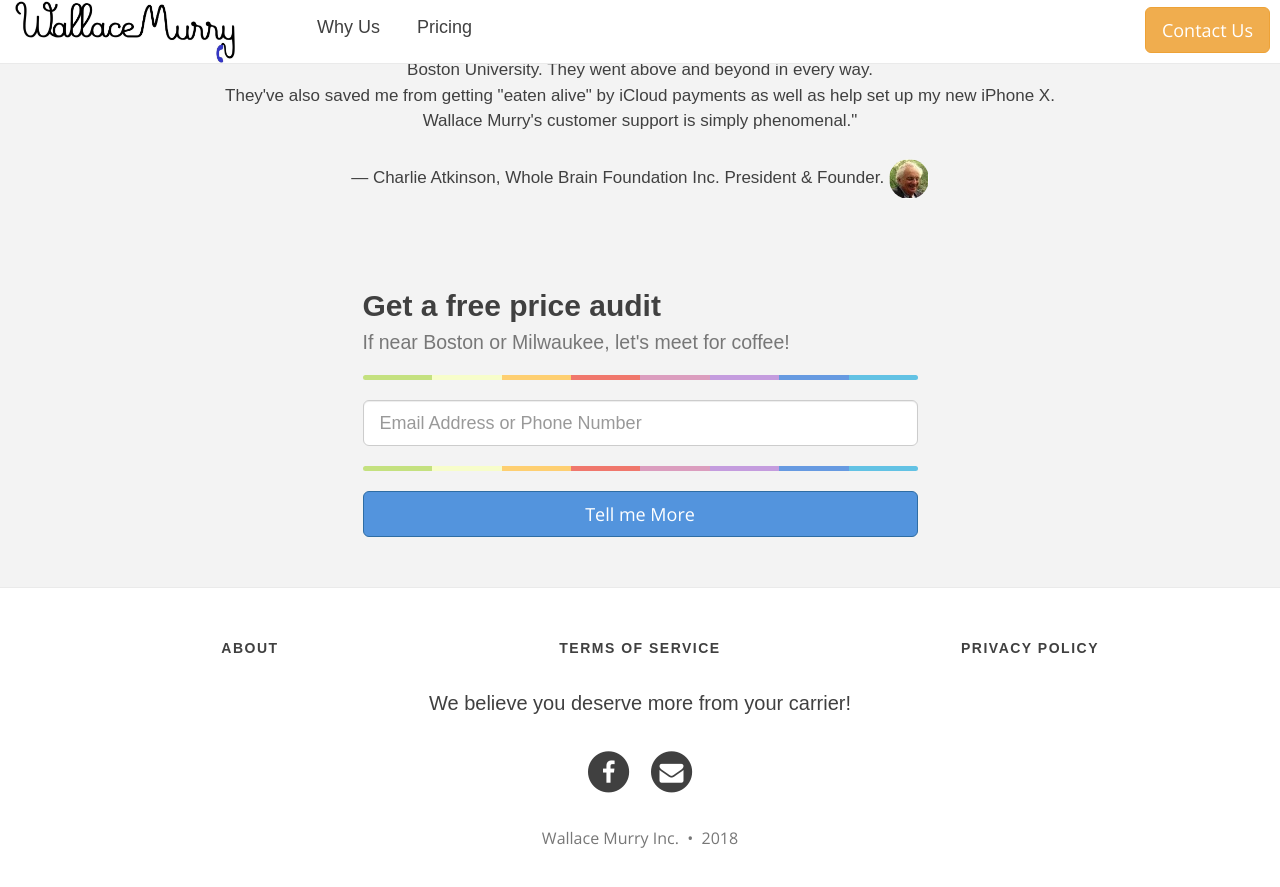
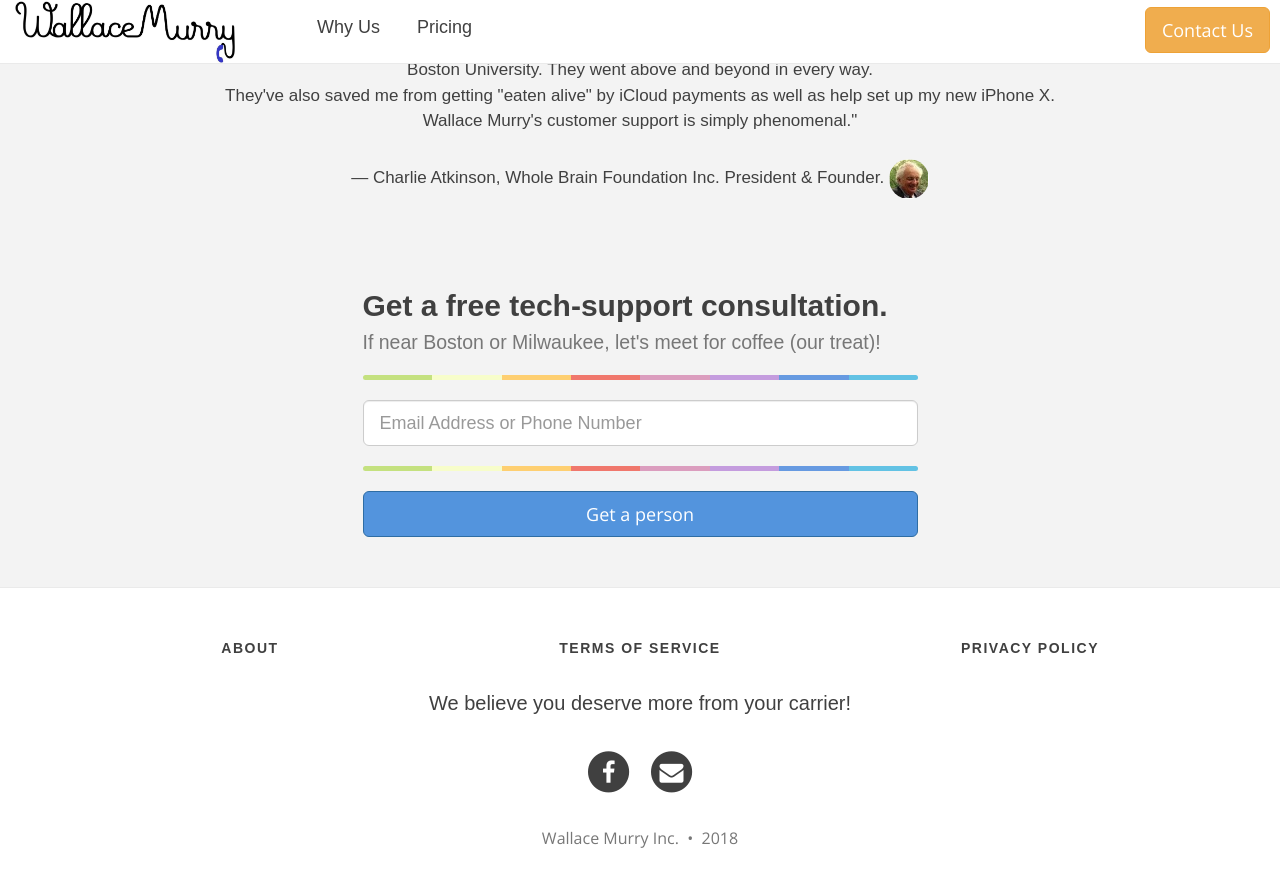
Before and after one commit to jalague/wallacemurry, a Jekyll site: the page built from index.html, in a window 1280 px wide and 900 px high, scrolled down 2023 px. Shown: the top 887 px of the window. Built offline with Jekyll 4.4.1, drawn with Linux system fonts in a browser that asks for light colours; nearby versions of some CDN libraries.

Commit message:
copy & CTA changes

```diff
--- a/index.html
+++ b/index.html
@@ -122,7 +122,7 @@ subtitle: We offer phone plans with hands-on support, like setting up your email
 <div class="row">
     <div class="col-xs-12 col-sm-8 col-md-6 col-sm-offset-2 col-md-offset-3">
     <form role="form" action="https://formspree.io/wittedhaddock@gmail.com", method="POST">
-      <h2>Get a free price audit<br /><small>If near Boston or Milwaukee, let's meet for coffee!</small></h2>
+      <h2>Get a free tech-support consultation.<br /><small>If near Boston or Milwaukee, let's meet for coffee (our treat)!</small></h2>
       <hr class="colorgraph">
 
       <input type="hidden" name="_next" value="/thanks-for-contacting" />
@@ -133,7 +133,7 @@ subtitle: We offer phone plans with hands-on support, like setting up your email
       </div>
       <hr class="colorgraph">
       <div class="row">
-        <div class="col-xs-12 col-md-12"><input type="submit" value="Tell me More" class="btn btn-primary btn-block btn-lg" tabindex="7" id="register-button-on-page"></div>
+        <div class="col-xs-12 col-md-12"><input type="submit" value="Get a person" class="btn btn-primary btn-block btn-lg" tabindex="7" id="register-button-on-page"></div>
       </div>
     </form>
   </div>
```
